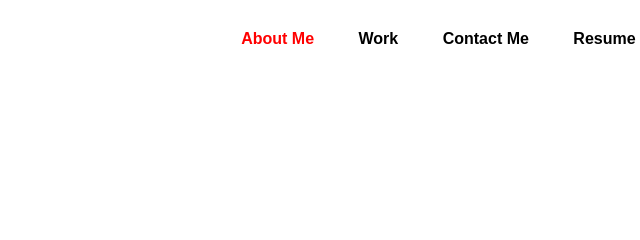
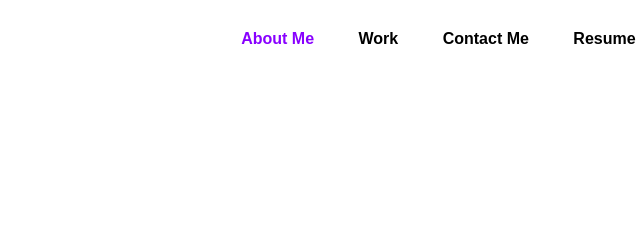
Before and after one commit to venzula/portfolio-h2, a plain HTML site: page index.html in a window 1280 px wide. In both pictures the pointer is over the link "About Me". Shown: the top 240 px of the page, 522-1162 px from the left. Drawn offline with Linux system fonts and the light colour scheme.

Commit message:
fixed css

```diff
--- a/styles.css
+++ b/styles.css
@@ -27,7 +27,7 @@ nav ul li a{
 }
 
 nav ul li a:hover{
-    color: red;
+    color: rgb(136, 0, 255);
 }
 
 .banner {
@@ -49,7 +49,7 @@ nav ul li a:hover{
 
 .project {
     flex-grow: 8;
-
+}
 
 
 @media only screen and (max-width: 600px) {
```
